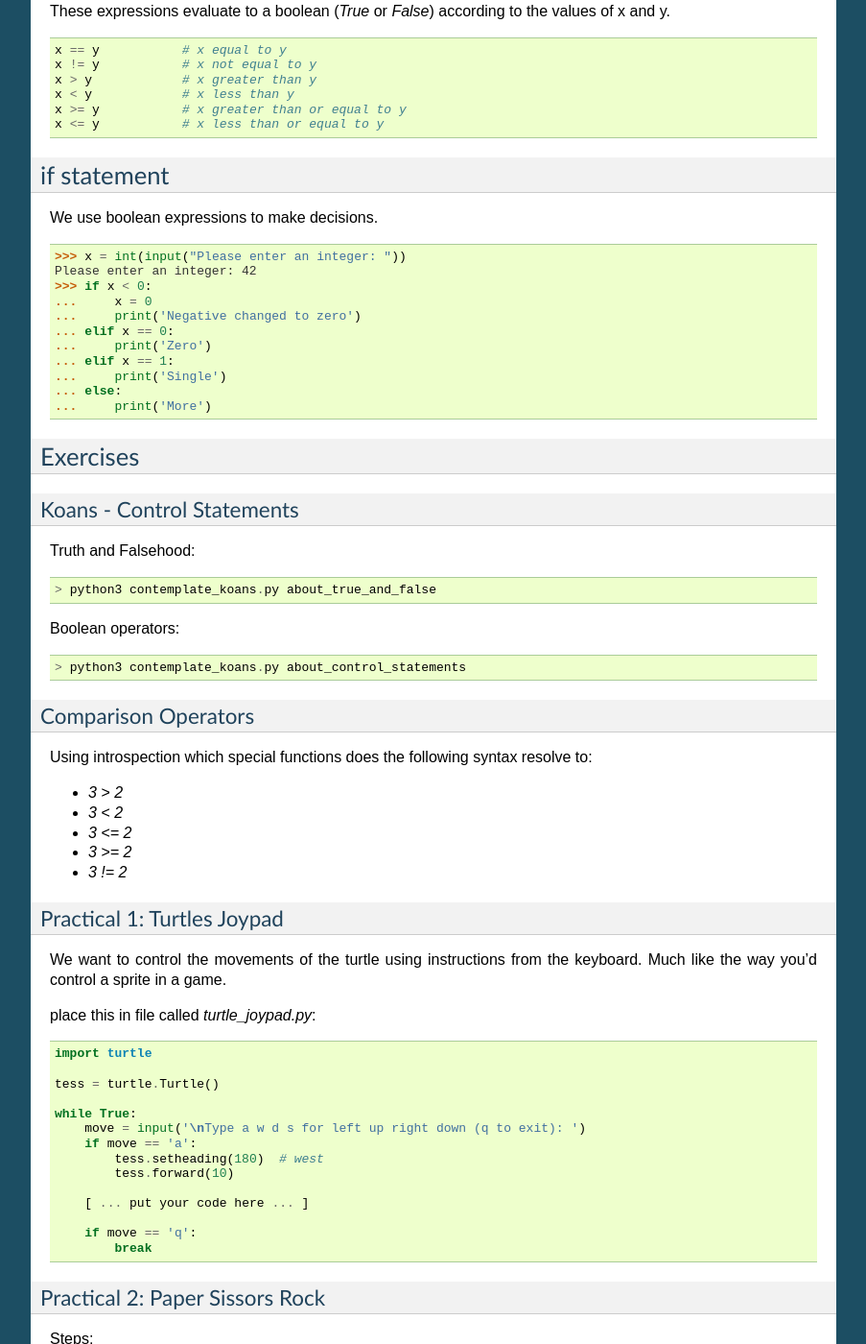
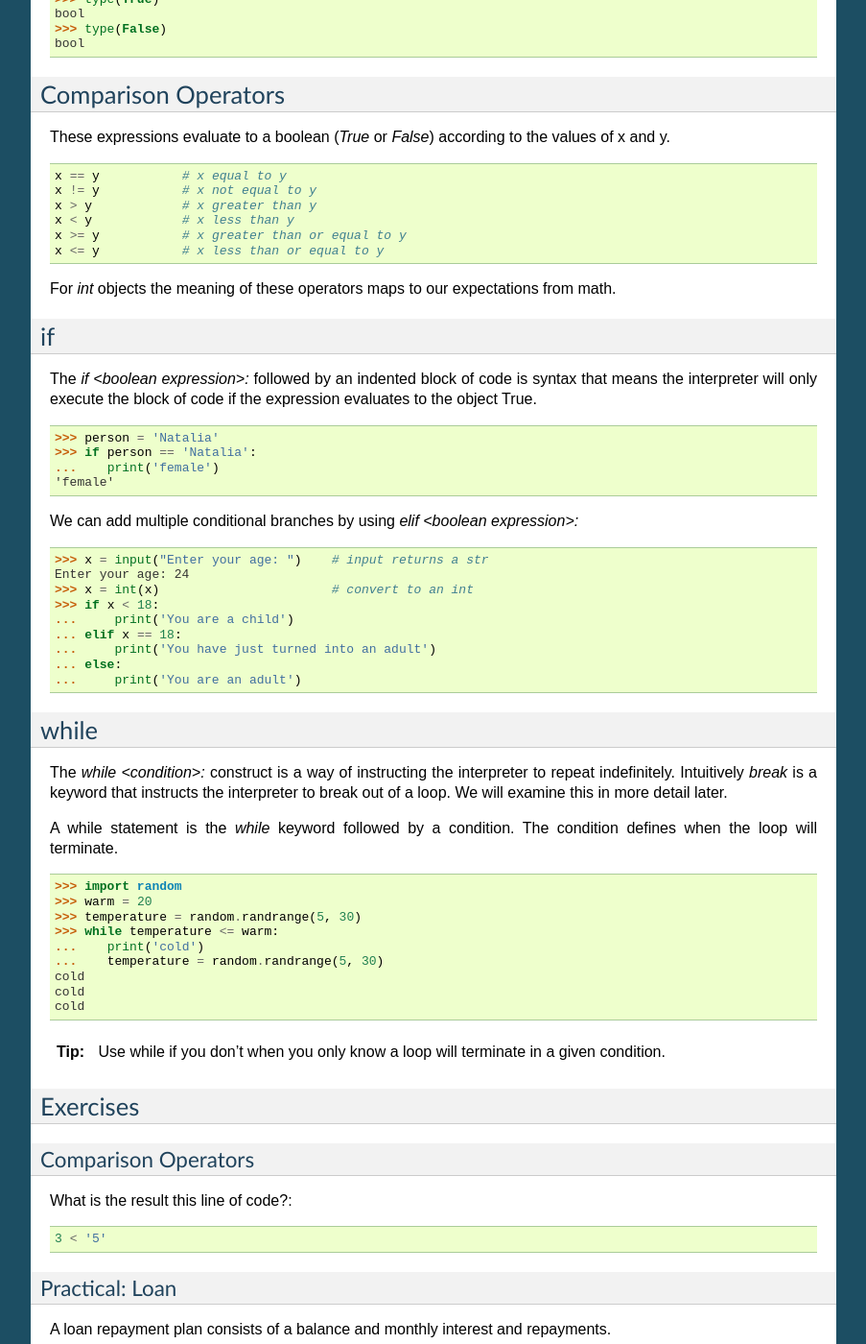
Before and after one commit to gu-lseg/intro-to-programming, a Sphinx documentation site: the page built from source/conditionals.rst, in a window 1280 px wide and 1400 px high, scrolled down 687 px. Shown: the whole window at 96% size, without its empty margins (198-1101 px from the left). Built offline with Sphinx 7.4.7, drawn with Linux system fonts in a browser that asks for light colours; pages that are not in the unit, such as notebooks, are missing from menus; some of the changed text lies outside the part shown.

```diff
--- a/source/conditionals.rst
+++ b/source/conditionals.rst
@@ -1,9 +1,16 @@
-Flow 1: Conditionals
-********************
+Conditionals
+************
 
 Conditional flow control is how the python interpreter chooses which code to
 execute. Think of it as how to express choices.
 
+Boolean expressions are lines of code that resolve to a boolean object. There
+are only two values a boolean object can take: True or False.
+
+Conditionals always base their decisions on the result of a boolean expression.
+
+First we look at some boolean expressions, then at two conditonal
+statements: `if` and `while`.
 
 Equality
 ========
@@ -49,64 +56,104 @@ values of x and y.
     x >= y           # x greater than or equal to y
     x <= y           # x less than or equal to y
 
+For `int` objects the meaning of these operators maps to our expectations from math.
 
+if
+==
 
-if statement
-============
-
-We use boolean expressions to make decisions.
+The `if <boolean expression>:` followed by an indented block of code is syntax
+that means the interpreter will only execute the block of code if the
+expression evaluates to the object True.
 
 ::
 
-    >>> x = int(input("Please enter an integer: "))
-    Please enter an integer: 42
-    >>> if x < 0:
-    ...     x = 0
-    ...     print('Negative changed to zero')
-    ... elif x == 0:
-    ...     print('Zero')
-    ... elif x == 1:
-    ...     print('Single')
+    >>> person = 'Natalia'
+    >>> if person == 'Natalia':
+    ...    print('female')
+    'female'
+
+
+We can add multiple conditional branches by using `elif <boolean expression>:`
+
+::
+
+    >>> x = input("Enter your age: ")    # input returns a str
+    Enter your age: 24
+    >>> x = int(x)                       # convert to an int
+    >>> if x < 18:
+    ...     print('You are a child')
+    ... elif x == 18:
+    ...     print('You have just turned into an adult')
     ... else:
-    ...     print('More')
+    ...     print('You are an adult')
+
+while
+=====
+
+The `while <condition>:` construct is a way of instructing the interpreter to repeat
+indefinitely. Intuitively `break` is a keyword that instructs the
+interpreter to break out of a loop. We will examine this in more detail
+later.
+
+A while statement is the `while` keyword followed by a condition. The condition defines when
+the loop will terminate.
+
+::
+
+    >>> import random
+    >>> warm = 20
+    >>> temperature = random.randrange(5, 30)
+    >>> while temperature <= warm:
+    ...    print('cold')
+    ...    temperature = random.randrange(5, 30)
+    cold
+    cold
+    cold
+
+.. tip::
+    Use while if you don't when you only know a loop will terminate in a given
+    condition.
 
 
 Exercises
 =========
 
+Comparison Operators
+--------------------
+
+What is the result this line of code?::
+
+    3 < '5'
+
+Practical: Loan
+---------------
+
+A loan repayment plan consists of a balance and monthly interest and
+repayments.
+
+The loan amount in question is £100. Repayments are made at £20. Interest is
+charged monthly at %10.
+
+Write a program that prints to screen the remaining balance after every month.
+
 Koans - Control Statements
 --------------------------
 
-Truth and Falsehood::
+::
 
     > python3 contemplate_koans.py about_true_and_false
-
-Boolean operators::
 
     > python3 contemplate_koans.py about_control_statements
 
 
-Comparison Operators
---------------------
-
-Using introspection which special functions does the following syntax
-resolve to:
-
-* `3 > 2`
-* `3 < 2`
-* `3 <= 2`
-* `3 >= 2`
-* `3 != 2`
-
-
-Practical 1: Turtles Joypad
+Practical: Turtles Joypad
 ---------------------------
 
 We want to control the movements of the turtle using instructions from the
-keyboard. Much like the way you'd control a sprite in a game.
+keyboard. Much like the way you'd control a character in a game.
 
 
-place this in file called `turtle_joypad.py`::
+Place this in a file called `turtle_joypad.py`::
 
     import turtle
 
@@ -118,12 +165,13 @@ place this in file called `turtle_joypad.py`::
             tess.setheading(180)  # west
             tess.forward(10)
 
-        [ ... put your code here ... ]
+        # [ ... put your code here ... ]
 
         if move == 'q':
             break
 
-Practical 2: Paper Sissors Rock
+
+Practical: Paper Sissors Rock
 -------------------------------
 
 Steps:
```
Also changed, not shown: source/conditionals_solutions.rst (+17 -0 lines), source/data_structures.rst (+141 -29 lines), source/loops.rst (deleted, +0 -167 lines).
